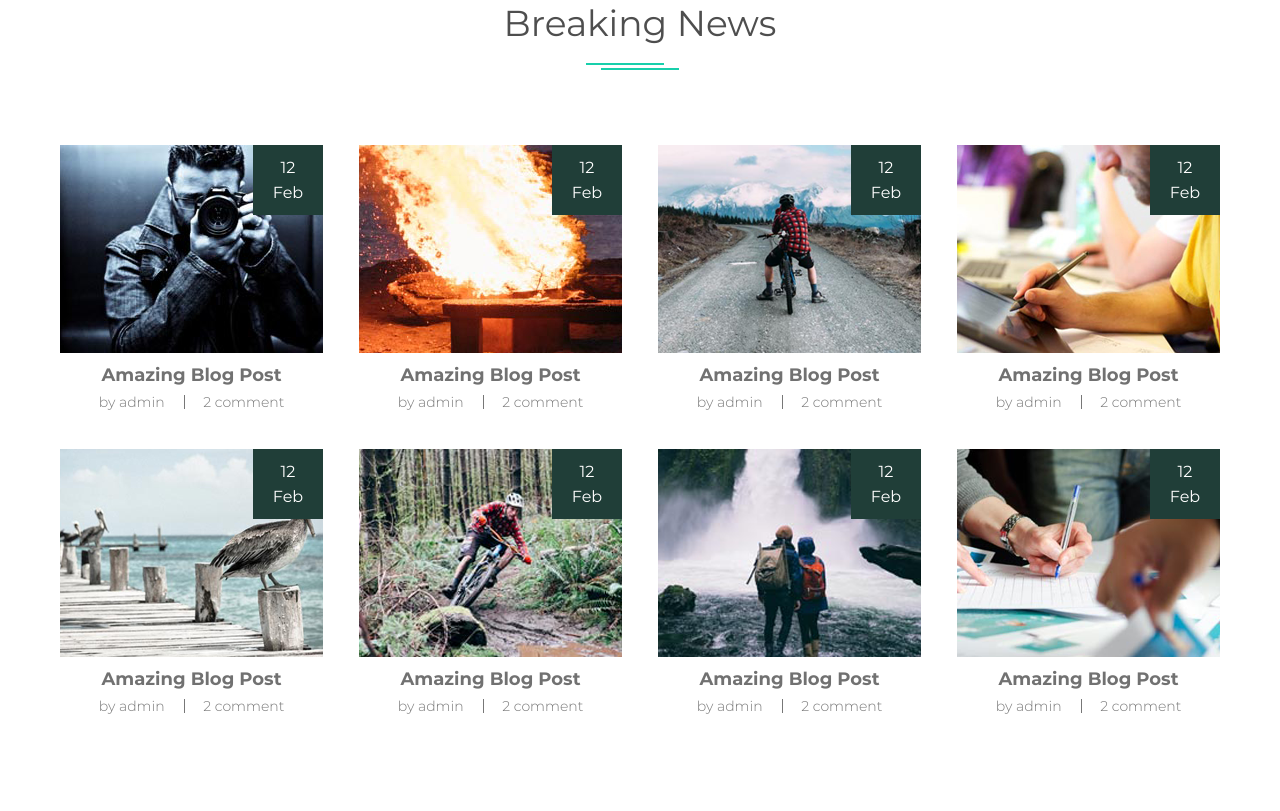
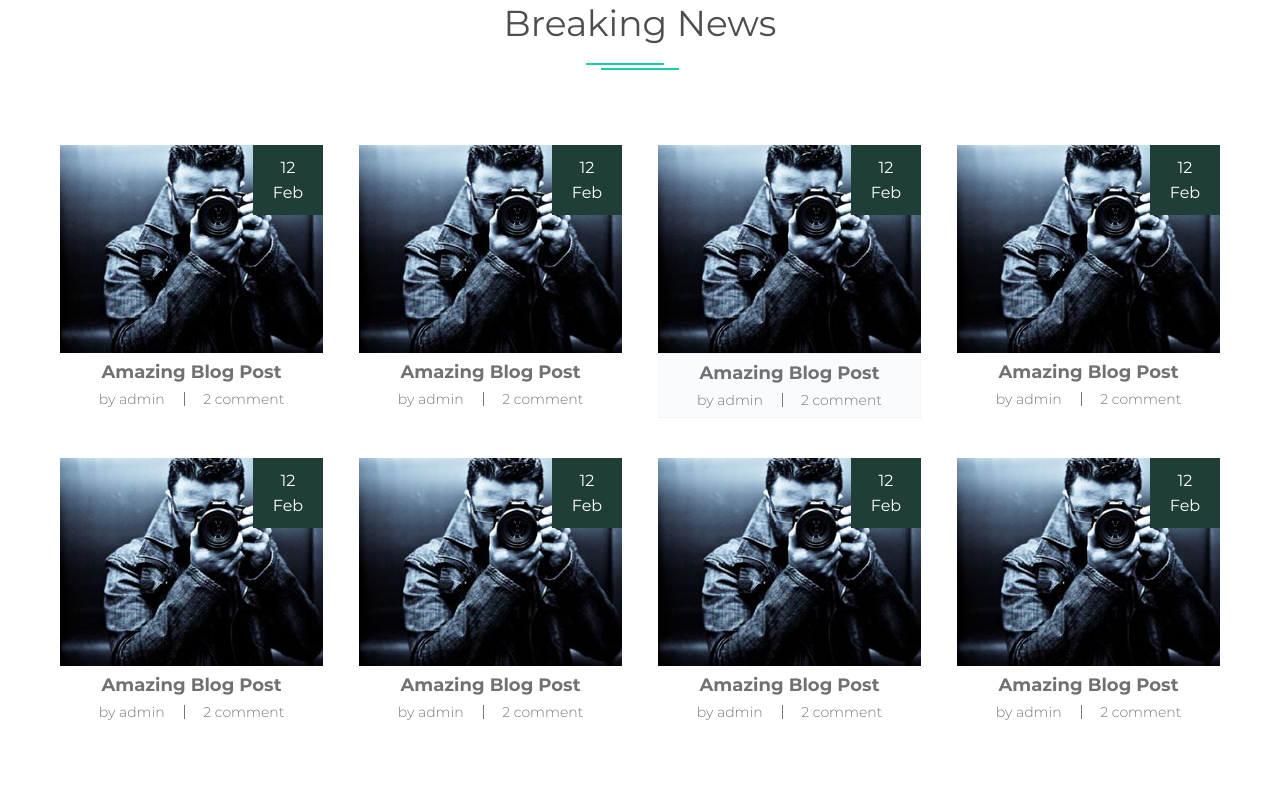
Before and after one commit to Slavon2020/step-project-ham, a plain HTML site: page index.html in a window 1280 px wide. Shown: the part 3709-4520 px from the top of the page. Drawn offline with Linux system fonts and the light colour scheme.

Commit message:
step project draft1 (fixed)

```diff
--- a/css/style.css
+++ b/css/style.css
@@ -476,13 +476,9 @@ body {
 }
 .news-article {
     position: relative;
-    /* display: flex;
-    flex-direction: column;
-    align-items: center;
-    margin-bottom: 40px; */
+
 }
 .news-article-link {
-    /* position: relative; */
     display: flex;
     flex-direction: column;
     align-items: center;
@@ -509,6 +505,21 @@ body {
     position: absolute;
     top: 0;
     right: 0;
+}
+.article-img {
+    display: block;
+}
+.article-bottom {
+    width: 100%;
+    display: flex;
+    flex-direction: column;
+    align-items: center;
+    padding-bottom: 10px;
+    box-sizing: border-box;
+}
+.news-article:nth-child(3) .article-bottom {
+    background: #F8FCFE;
+    border: 1px solid #F2F4F5;
 }
 .article-heading {
     font-weight: 700;
@@ -612,7 +623,7 @@ body {
     height: 142px;
 }
 
-/************SLIDER*************/
+/************REVIEWS-SLIDER*************/
 .slider-for {
     margin-bottom: 60px;
 }
@@ -621,6 +632,9 @@ body {
 }
 button[id*='slick-slide-control'] {
     display: none;
+}
+.slick-center {
+    transform: translateY(-15px);
 }
 .slick-prev-btn-custom {
     width: 30px;
--- a/index.html
+++ b/index.html
@@ -396,10 +396,13 @@
                     <div class="article-img-frame">
                         <img src="images/article-img1.png" alt="article-image" class="article-img">
                     </div>
-                    <h3 class="article-heading">Amazing Blog Post</h3>
+                    <div class="article-bottom">
+                        <h3 class="article-heading">Amazing Blog Post
+                        </h3>
                         <div class="article-info">
-                        <p class="article-author">by admin</p>
+                            <p class="article-author">by admin</        p>
                             <p class="article-comments">2 comment</p>
+                        </div>
                     </div>
                 </a>
             </article>
@@ -410,12 +413,15 @@
                         <p class="article-month">Feb</p>
                     </div>
                     <div class="article-img-frame">
-                        <img src="images/article-img2.png" alt="article-image" class="article-img">
+                        <img src="images/article-img1.png" alt="article-image" class="article-img">
                     </div>
-                    <h3 class="article-heading">Amazing Blog Post</h3>
+                    <div class="article-bottom">
+                        <h3 class="article-heading">Amazing Blog Post
+                        </h3>
                         <div class="article-info">
-                        <p class="article-author">by admin</p>
+                            <p class="article-author">by admin</        p>
                             <p class="article-comments">2 comment</p>
+                        </div>
                     </div>
                 </a>
             </article>
@@ -426,12 +432,15 @@
                         <p class="article-month">Feb</p>
                     </div>
                     <div class="article-img-frame">
-                        <img src="images/article-img3.png" alt="article-image" class="article-img">
+                        <img src="images/article-img1.png" alt="article-image" class="article-img">
                     </div>
-                    <h3 class="article-heading">Amazing Blog Post</h3>
+                    <div class="article-bottom">
+                        <h3 class="article-heading">Amazing Blog Post
+                        </h3>
                         <div class="article-info">
-                        <p class="article-author">by admin</p>
+                            <p class="article-author">by admin</        p>
                             <p class="article-comments">2 comment</p>
+                        </div>
                     </div>
                 </a>
             </article>
@@ -442,12 +451,15 @@
                         <p class="article-month">Feb</p>
                     </div>
                     <div class="article-img-frame">
-                        <img src="images/article-img4.png" alt="article-image" class="article-img">
+                        <img src="images/article-img1.png" alt="article-image" class="article-img">
                     </div>
-                    <h3 class="article-heading">Amazing Blog Post</h3>
+                    <div class="article-bottom">
+                        <h3 class="article-heading">Amazing Blog Post
+                        </h3>
                         <div class="article-info">
-                        <p class="article-author">by admin</p>
+                            <p class="article-author">by admin</        p>
                             <p class="article-comments">2 comment</p>
+                        </div>
                     </div>
                 </a>
             </article>
@@ -458,12 +470,15 @@
                         <p class="article-month">Feb</p>
                     </div>
                     <div class="article-img-frame">
-                        <img src="images/article-img5.png" alt="article-image" class="article-img">
+                        <img src="images/article-img1.png" alt="article-image" class="article-img">
                     </div>
-                    <h3 class="article-heading">Amazing Blog Post</h3>
+                    <div class="article-bottom">
+                        <h3 class="article-heading">Amazing Blog Post
+                        </h3>
                         <div class="article-info">
-                        <p class="article-author">by admin</p>
+                            <p class="article-author">by admin</        p>
                             <p class="article-comments">2 comment</p>
+                        </div>
                     </div>
                 </a>
             </article>
@@ -474,12 +489,15 @@
                         <p class="article-month">Feb</p>
                     </div>
                     <div class="article-img-frame">
-                        <img src="images/article-img6.png" alt="article-image" class="article-img">
+                        <img src="images/article-img1.png" alt="article-image" class="article-img">
                     </div>
-                    <h3 class="article-heading">Amazing Blog Post</h3>
+                    <div class="article-bottom">
+                        <h3 class="article-heading">Amazing Blog Post
+                        </h3>
                         <div class="article-info">
-                        <p class="article-author">by admin</p>
+                            <p class="article-author">by admin</        p>
                             <p class="article-comments">2 comment</p>
+                        </div>
                     </div>
                 </a>
             </article>
@@ -490,12 +508,15 @@
                         <p class="article-month">Feb</p>
                     </div>
                     <div class="article-img-frame">
-                        <img src="images/article-img7.png" alt="article-image" class="article-img">
+                        <img src="images/article-img1.png" alt="article-image" class="article-img">
                     </div>
-                    <h3 class="article-heading">Amazing Blog Post</h3>
+                    <div class="article-bottom">
+                        <h3 class="article-heading">Amazing Blog Post
+                        </h3>
                         <div class="article-info">
-                        <p class="article-author">by admin</p>
+                            <p class="article-author">by admin</        p>
                             <p class="article-comments">2 comment</p>
+                        </div>
                     </div>
                 </a>
             </article>
@@ -506,12 +527,15 @@
                         <p class="article-month">Feb</p>
                     </div>
                     <div class="article-img-frame">
-                        <img src="images/article-img8.png" alt="article-image" class="article-img">
+                        <img src="images/article-img1.png" alt="article-image" class="article-img">
                     </div>
-                    <h3 class="article-heading">Amazing Blog Post</h3>
+                    <div class="article-bottom">
+                        <h3 class="article-heading">Amazing Blog Post
+                        </h3>
                         <div class="article-info">
-                        <p class="article-author">by admin</p>
+                            <p class="article-author">by admin</        p>
                             <p class="article-comments">2 comment</p>
+                        </div>
                     </div>
                 </a>
             </article>
```
Lines whose indentation alone changed are shown as unchanged.
